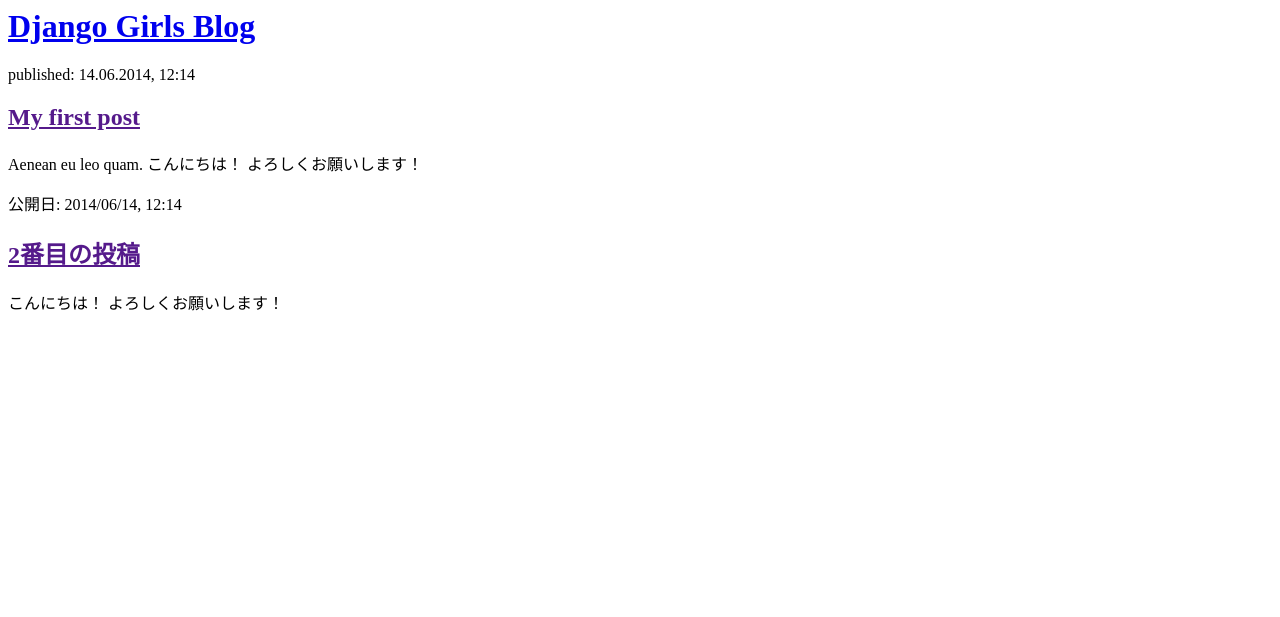
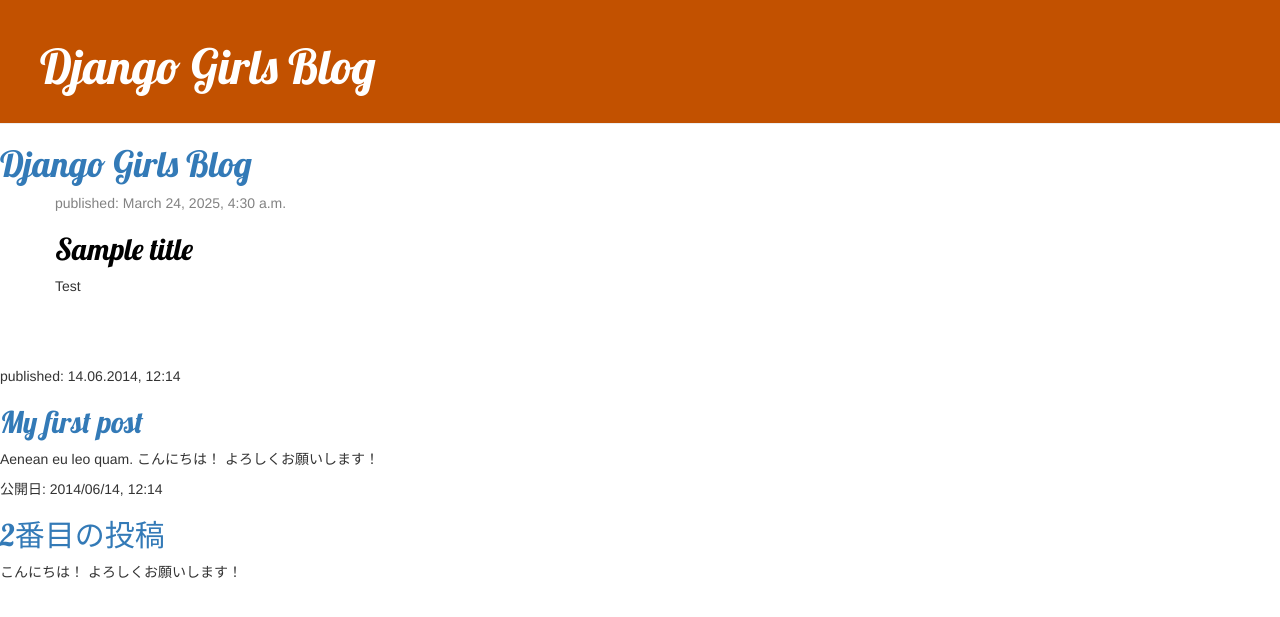
Before and after one commit to AnRi1202/django, a Django app: page / in a window 1280 px wide. Shown: the top 617 px of the page. Run offline with Django 4.2, Linux system fonts and the light colour scheme; data comes from the database, SQL or seed files in the repository; both versions use the stored data as it was after the commit; some libraries are stand-ins or nearby versions.

Commit message:
templates and css

```diff
--- /dev/null
+++ b/blog/static/css/blog.css
@@ -0,0 +1,46 @@
+.page-header {
+    background-color: #C25100;
+    margin-top: 0;
+    padding: 20px 20px 20px 40px;
+}
+
+.page-header h1, .page-header h1 a, .page-header h1 a:visited, .page-header h1 a:active {
+    color: #ffffff;
+    font-size: 36pt;
+    text-decoration: none;
+}
+
+.content {
+    margin-left: 40px;
+}
+
+h1, h2, h3, h4 {
+    font-family: 'Lobster', cursive;
+}
+
+.date {
+    color: #828282;
+}
+
+.save {
+    float: right;
+}
+
+.post-form textarea, .post-form input {
+    width: 100%;
+}
+
+.top-menu, .top-menu:hover, .top-menu:visited {
+    color: #ffffff;
+    float: right;
+    font-size: 26pt;
+    margin-right: 20px;
+}
+
+.post {
+    margin-bottom: 70px;
+}
+
+.post h2 a, .post h2 a:visited {
+    color: #000000;
+}
--- a/blog/templates/blog/post_list.html
+++ b/blog/templates/blog/post_list.html
@@ -1,12 +1,36 @@
+{% load static %}
 <html>
     <head>
-        <title>Django Girls blog</title>
+	<link rel="stylesheet" href="//maxcdn.bootstrapcdn.com/bootstrap/3.2.0/css/bootstrap.min.css">
+	<link rel="stylesheet" href="//maxcdn.bootstrapcdn.com/bootstrap/3.2.0/css/bootstrap-theme.min.css">
+	<link href="//fonts.googleapis.com/css?family=Lobster&subset=latin,latin-ext" rel="stylesheet" type="text/css">
+	<link rel="stylesheet" href="{% static 'css/blog.css' %}">
+    <div class="page-header">
+        <h1><a href="/">Django Girls Blog</a></h1>
+    </div>
+
     </head>
     <body>
         <div>
             <h1><a href="/">Django Girls Blog</a></h1>
         </div>
-
+	    {% for post in posts %}
+        <div class="content container">
+            <div class="row">
+                <div class="col-md-8">
+                    {% for post in posts %}
+                        <div class="post">
+                            <div class="date">
+                                <p>published: {{ post.published_date }}</p>
+                            </div>
+                            <h2><a href="">{{ post.title }}</a></h2>
+                            <p>{{ post.text|linebreaksbr }}</p>
+                        </div>
+                    {% endfor %}
+                </div>
+            </div>
+        </div>
+	    {% endfor %}
         <div>
             <p>published: 14.06.2014, 12:14</p>
             <h2><a href="">My first post</a></h2>
--- a/blog/views.py
+++ b/blog/views.py
@@ -1,4 +1,7 @@
 from django.shortcuts import render
+from django.utils import timezone
+from .models import Post
 def post_list(request):
-    return render(request, 'blog/post_list.html', {})
+    posts = Post.objects.filter(published_date__lte=timezone.now()).order_by('published_date')
+    return render(request, 'blog/post_list.html',  {'posts': posts})
 # Create your views here.
```
Also changed, not shown: db.sqlite3.
